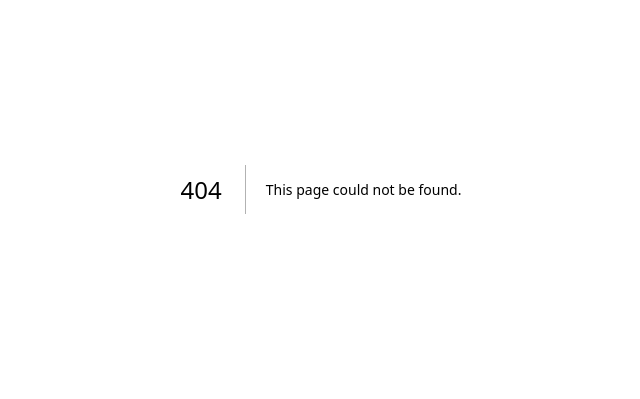
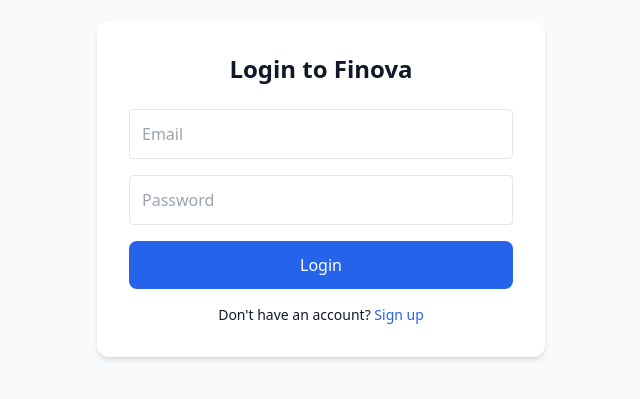
Before and after one commit to cobb225/finova, a Next.js app: page /auth/login in a window 1280 px wide. Before the commit this address had no page. Shown: the part 211-610 px from the top of the page, without its empty margins (319-959 px from the left). Built offline with nearby package versions, Linux system fonts and the light colour scheme; no server answers.

Commit message:
Add Supabase login page

```diff
--- /dev/null
+++ b/src/app/auth/login/page.tsx
@@ -0,0 +1,63 @@
+"use client";
+
+import { useState } from "react";
+import { supabase } from "@/lib/supabaseClient";
+import { useRouter } from "next/navigation";
+
+export default function LoginPage() {
+  const router = useRouter();
+  const [email, setEmail] = useState("");
+  const [password, setPassword] = useState("");
+  const [error, setError] = useState<string | null>(null);
+
+  const handleLogin = async (e: React.FormEvent) => {
+    e.preventDefault();
+    const { error } = await supabase.auth.signInWithPassword({
+      email,
+      password,
+    });
+
+    if (error) {
+      setError(error.message);
+    } else {
+      router.push("/dashboard");
+    }
+  };
+
+  return (
+    <div className="min-h-screen flex items-center justify-center">
+      <form
+        onSubmit={handleLogin}
+        className="bg-white p-8 rounded-xl shadow-md w-full max-w-md"
+      >
+        <h1 className="text-2xl font-bold mb-6 text-center">Login to Finova</h1>
+        {error && <p className="text-red-500 mb-4">{error}</p>}
+        <input
+          type="email"
+          placeholder="Email"
+          className="w-full p-3 border rounded mb-4"
+          value={email}
+          onChange={(e) => setEmail(e.target.value)}
+          required
+        />
+        <input
+          type="password"
+          placeholder="Password"
+          className="w-full p-3 border rounded mb-4"
+          value={password}
+          onChange={(e) => setPassword(e.target.value)}
+          required
+        />
+        <button
+          type="submit"
+          className="w-full bg-blue-600 text-white py-3 rounded-lg hover:bg-blue-700"
+        >
+          Login
+        </button>
+        <p className="mt-4 text-center text-sm">
+          Don't have an account? <a href="/auth/register" className="text-blue-600">Sign up</a>
+        </p>
+      </form>
+    </div>
+  );
+}
```
